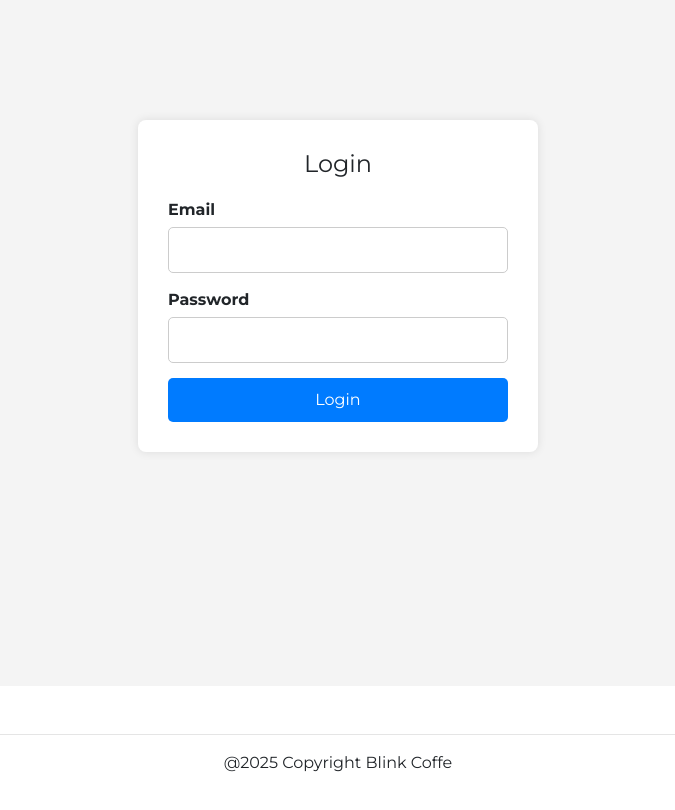
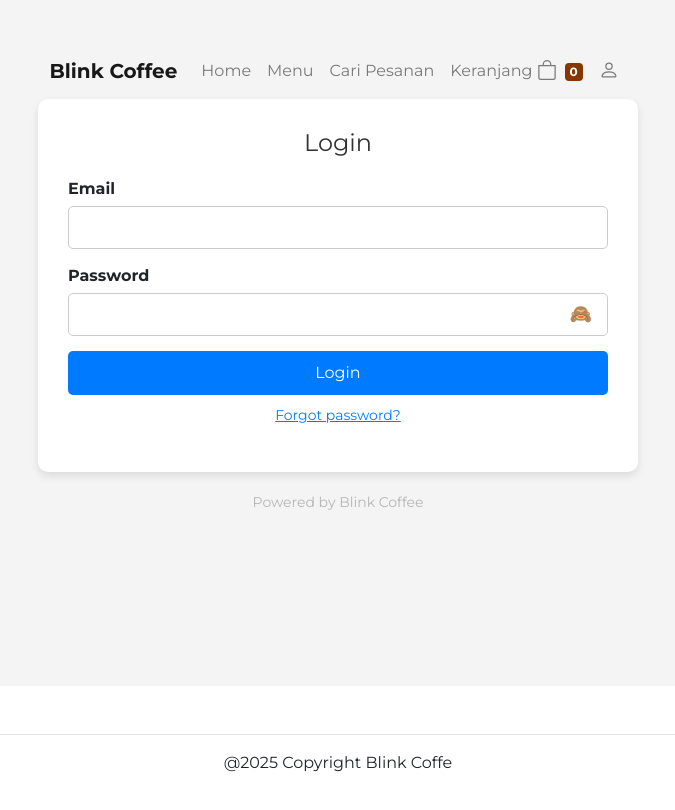
Before and after one commit to elhafi20/e-commerce-vue.js, a Vue app: page /login in a window 1280 px wide. Shown: the part 114-924 px from the top of the page, without its empty margins (302-977 px from the left). Built offline with nearby package versions, Linux system fonts and the light colour scheme; no server answers; the database is empty; what vue-toast-notification would draw is missing.

Commit message:
update login

```diff
--- a/src/components/Navbar.vue
+++ b/src/components/Navbar.vue
@@ -2,7 +2,7 @@
   <div>
     <b-navbar toggleable="lg" type="light">
       <div class="container">
-        <b-navbar-brand ><strong>Blink Coffe</strong></b-navbar-brand>
+        <b-navbar-brand tag="router-link" to="/"><strong>Blink Coffee</strong></b-navbar-brand>
 
         <b-navbar-toggle target="nav-collapse"></b-navbar-toggle>
 
@@ -25,13 +25,23 @@
               <router-link class="nav-link" to="/keranjang">
                 Keranjang
                 <b-icon-bag></b-icon-bag>
-                <span class="badge badge-success ml-2">{{
-                  jumlah_pesanan
-                }}</span>
+                <span class="badge badge-success ml-2">{{ jumlah_pesanan }}</span>
               </router-link>
             </li>
+
+            <!-- Login hanya untuk Admin -->
+            <li class="nav-item" v-if="isAdmin === null">
+              <span class="nav-link text-muted">Memeriksa...</span>
+            </li>
+            <li class="nav-item" v-if="isAdmin === false">
+              <router-link class="nav-link" style="border: none;" to="/login">
+                <b-icon-person></b-icon-person>
+              </router-link>
+            </li>
+            <li class="nav-item" v-if="isAdmin === true">
+              <button class="nav-link btn btn-outline-danger" @click="logout">Logout</button>
+            </li>
           </b-navbar-nav>
-
         </b-collapse>
       </div>
     </b-navbar>
@@ -39,51 +49,61 @@
 </template>
 
 <script>
-import { collection, onSnapshot } from "firebase/firestore";
+import { collection, onSnapshot, doc, getDoc } from "firebase/firestore";
+import { getAuth, onAuthStateChanged, signOut } from "firebase/auth";
 import { db } from "../firebase"; // Path ke konfigurasi Firebase Anda
-import { getAuth, signOut } from "firebase/auth";
 
 export default {
   name: "Navbar",
   data() {
     return {
-      jumlah_pesanan: 0, // Menggunakan total jumlah item
+      jumlah_pesanan: 0,
+      isAdmin: null, // Null saat memeriksa status login
     };
   },
   methods: {
     listenToKeranjang() {
-      // Listen real-time ke koleksi "keranjang" di Firestore
       const keranjangRef = collection(db, "keranjang");
       onSnapshot(keranjangRef, (snapshot) => {
-        // Hitung jumlah dokumen dalam koleksi "keranjang"
         this.jumlah_pesanan = snapshot.size;
       });
     },
+    async checkAdmin(user) {
+      if (user) {
+        const userRef = doc(db, "users", user.uid);
+        const userSnap = await getDoc(userRef);
+        if (userSnap.exists() && userSnap.data().role === "admin") {
+          this.isAdmin = true;
+        } else {
+          this.isAdmin = false;
+          await signOut(getAuth()); // Logout otomatis jika bukan admin
+        }
+      } else {
+        this.isAdmin = false;
+      }
+    },
     async logout() {
-      const auth = getAuth();
       try {
-        await signOut(auth);
-        this.$toast.success("Logout berhasil", {
-          type: "success",
-          position: "top-right",
-          duration: 3000,
-          dismissible: true,
-        })
+        await signOut(getAuth());
+        this.$toast.success("Logout berhasil", { position: "top-right" });
         this.$router.push("/login");
       } catch (error) {
-        console.error("Error saat logout:", error);
-        this.$toast.error("Gagal logout. Silakan coba lagi.");
+        this.$toast.error("Gagal logout. Silakan coba lagi.", { position: "top-right" });
       }
     },
   },
   mounted() {
-    this.listenToKeranjang(); // Panggil fungsi untuk listen data Firestore
+    this.listenToKeranjang();
+    const auth = getAuth();
+    onAuthStateChanged(auth, (user) => {
+      this.checkAdmin(user);
+    });
   },
 };
 </script>
 
 <style>
 .button {
-  border-radius:  20px;
+  border-radius: 20px;
 }
 </style>
--- a/src/views/Login.vue
+++ b/src/views/Login.vue
@@ -1,5 +1,6 @@
 <template>
   <div class="login-container">
+    <Navbar />
     <div class="login-box">
       <form @submit.prevent="login" class="login-form">
         <h1 class="login-title">Login</h1>
@@ -7,41 +8,61 @@
           <label for="email">Email</label>
           <input
             type="email"
-            v-model="email"
+            v-model.trim="email"
             id="email"
             required
           />
         </div>
         <div class="form-group">
           <label for="password">Password</label>
-          <input
-            type="password"
-            v-model="password"
-            id="password"
-            required
-          />
+          <div class="password-container">
+            <input
+              :type="showPassword ? 'text' : 'password'"
+              v-model.trim="password"
+              id="password"
+              required
+            />
+            <button type="button" class="toggle-password" @click="togglePassword">
+              {{ showPassword ? "👁️" : "🙈" }}
+            </button>
+
+          </div>
         </div>
-        <button type="submit" class="login-button">Login</button>
+
+        <button type="submit" class="login-button" :disabled="loading">
+          {{ loading ? "Logging in..." : "Login" }}
+        </button>
+
+        <p class="forgot-password" @click="forgotPassword">Forgot password?</p>
       </form>
     </div>
+    <p class="blink-coffee">Powered by Blink Coffee</p>
   </div>
 </template>
 
 <script>
-import { getAuth, signInWithEmailAndPassword } from "firebase/auth";
+import { getAuth, signInWithEmailAndPassword, sendPasswordResetEmail } from "firebase/auth";
 import { getFirestore, doc, getDoc } from "firebase/firestore";
+import Navbar from "@/components/Navbar.vue";
+
 export default {
   name: "Login",
-  components: {
-  },
+  components: { Navbar },
   data() {
     return {
       email: "",
       password: "",
+      loading: false,
+      showPassword: false, // Untuk toggle password visibility
     };
   },
   methods: {
     async login() {
+      if (!this.email || !this.password) {
+        alert("Email dan password harus diisi!");
+        return;
+      }
+      this.loading = true;
       try {
         const auth = getAuth();
         const db = getFirestore();
@@ -57,8 +78,25 @@
           alert("Data pengguna tidak ditemukan!");
         }
       } catch (error) {
-        console.error("Error during login:", error);
         alert("Login gagal: " + error.message);
+      } finally {
+        this.loading = false;
+      }
+    },
+    togglePassword() {
+      this.showPassword = !this.showPassword;
+    },
+    async forgotPassword() {
+      if (!this.email) {
+        alert("Masukkan email terlebih dahulu untuk reset password.");
+        return;
+      }
+      try {
+        const auth = getAuth();
+        await sendPasswordResetEmail(auth, this.email);
+        alert("Email reset password telah dikirim!");
+      } catch (error) {
+        alert("Gagal mengirim reset password: " + error.message);
       }
     },
   },
@@ -72,24 +110,32 @@
   align-items: center;
   justify-content: center;
   height: 100vh;
-  background-color: #f4f4f4;
+  background: #f4f4f4;
+  padding: 20px;
 }
+
 .login-box {
   background: white;
   padding: 30px;
-  border-radius: 8px;
-  box-shadow: 0 0 10px rgba(0, 0, 0, 0.1);
+  border-radius: 10px;
+  box-shadow: 0 4px 8px rgba(0, 0, 0, 0.1);
   width: 100%;
-  max-width: 400px;
+  max-width: 600px; /* Diperlebar agar navbar tidak keluar */
   text-align: center;
 }
+
 .login-title {
   font-size: 24px;
   margin-bottom: 20px;
+  color: #333;
 }
-.login-form .form-group {
+.form-group {
   margin-bottom: 15px;
   text-align: left;
+}
+.form-group input:focus {
+  border-color: #007bff;
+  box-shadow: 0 0 5px rgba(0, 123, 255, 0.5);
 }
 .form-group label {
   display: block;
@@ -101,6 +147,24 @@
   padding: 10px;
   border: 1px solid #ccc;
   border-radius: 5px;
+  font-size: 14px;
+}
+.password-container {
+  display: flex;
+  align-items: center;
+  position: relative;
+}
+.password-container input {
+  width: 100%;
+  padding-right: 40px;
+}
+.toggle-password {
+  position: absolute;
+  right: 10px;
+  background: none;
+  border: none;
+  cursor: pointer;
+  font-size: 18px;
 }
 .login-button {
   width: 100%;
@@ -116,9 +180,33 @@
 .login-button:hover {
   background-color: #0056b3;
 }
+.login-button:disabled {
+  background-color: #999;
+  cursor: not-allowed;
+}
+.forgot-password {
+  margin-top: 10px;
+  font-size: 14px;
+  color: #007bff;
+  cursor: pointer;
+  text-decoration: underline;
+}
+.forgot-password:hover {
+  color: #0056b3;
+}
+.blink-coffee {
+  margin-top: 20px;
+  font-size: 14px;
+  color: #777;
+  animation: blink 1s infinite alternate;
+}
+@keyframes blink {
+  from { opacity: 1; }
+  to { opacity: 0.5; }
+}
 @media (max-width: 600px) {
   .login-box {
     width: 90%;
-}
+  }
 }
 </style>
```
